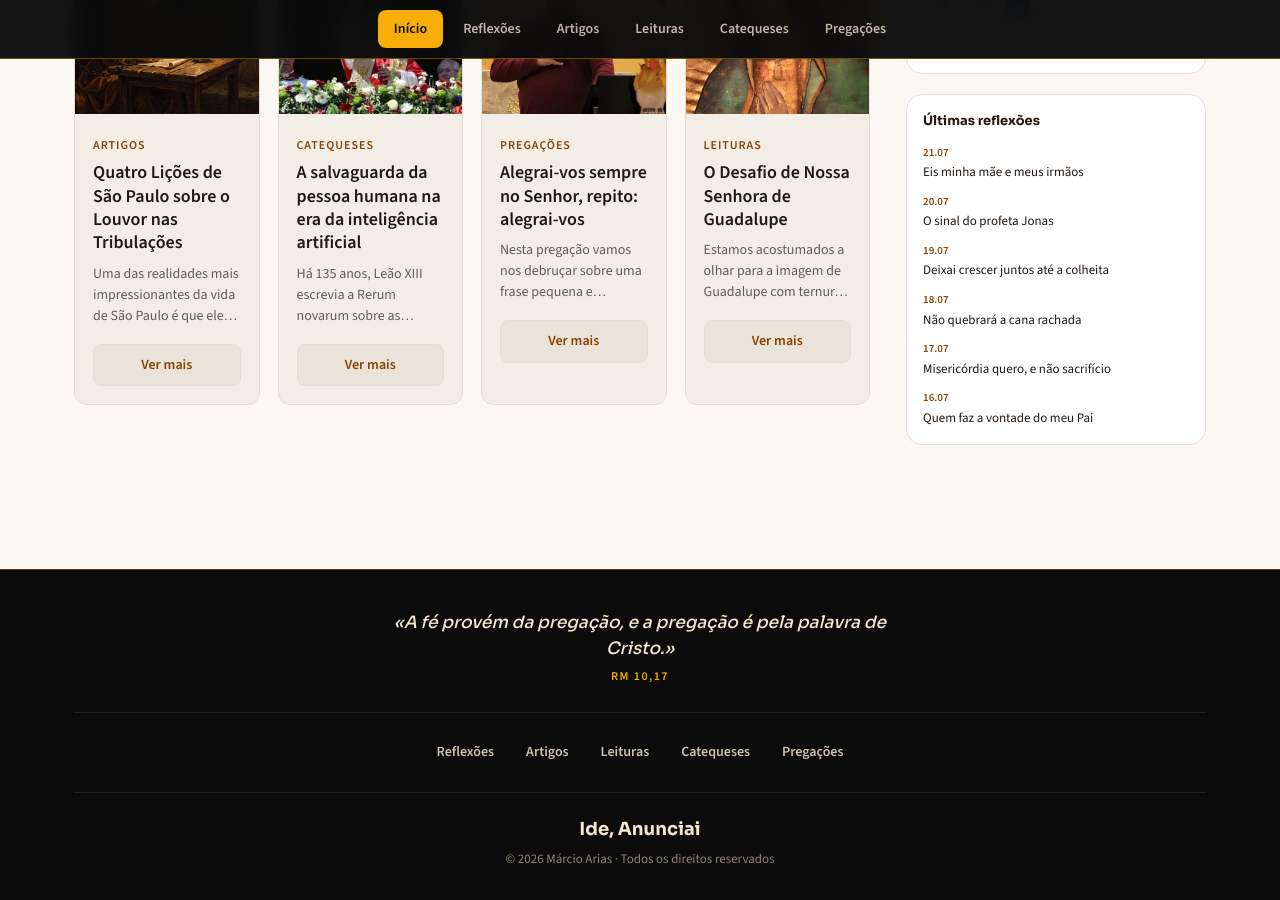
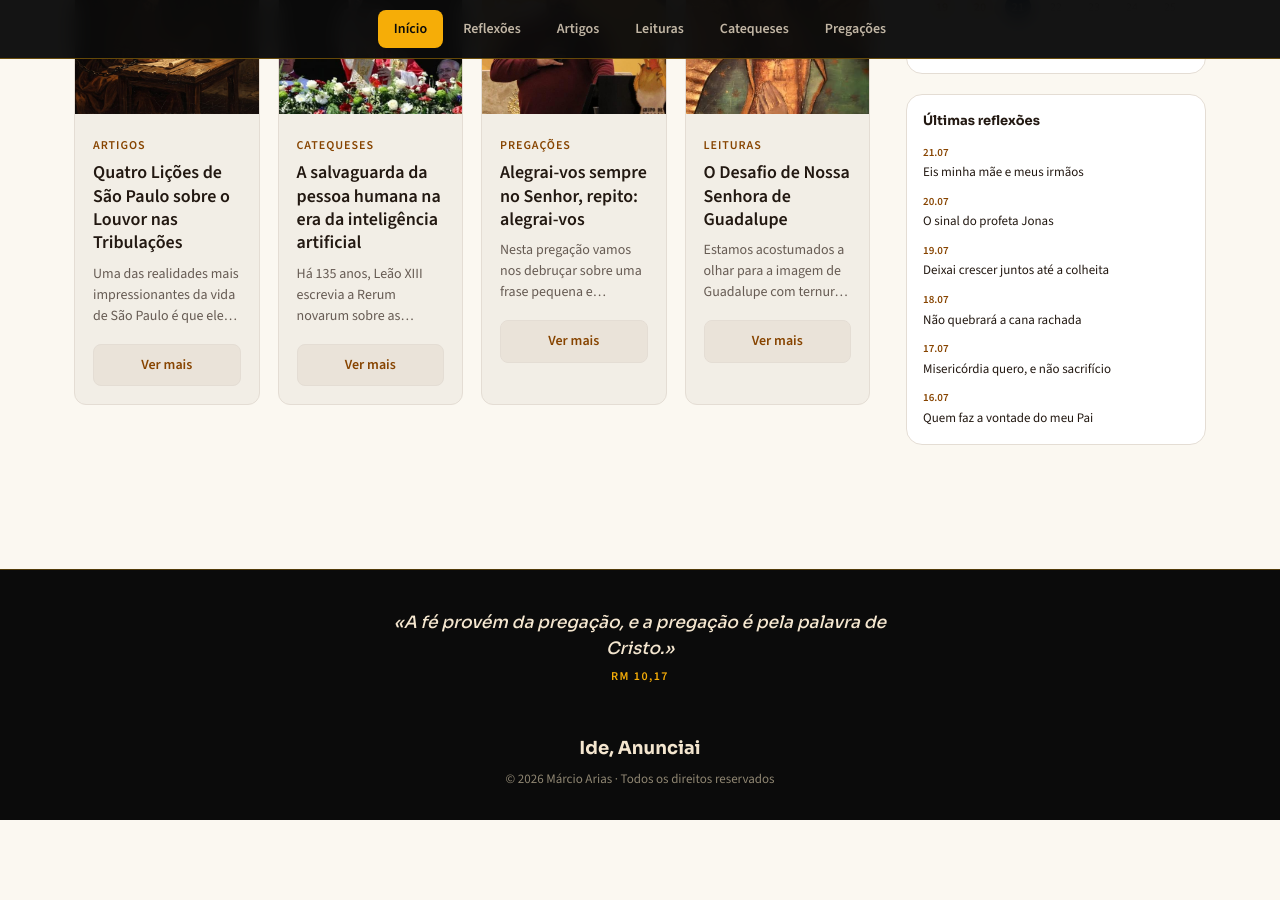
Before and after one commit to admariam/liturgiadiaria, a Jekyll site: the page built from index.html, in a window 1280 px wide and 900 px high, scrolled down 869 px. Built offline with Jekyll 4.4.1, drawn with Linux system fonts in a browser that asks for light colours; after the commit the page ends 1689 px from its top, so only the background shows below that.

Commit message:
Rodapé: remove o menu de seções

```diff
--- a/_layouts/default.html
+++ b/_layouts/default.html
@@ -26,7 +26,7 @@
   <link rel="preconnect" href="https://fonts.googleapis.com">
   <link rel="preconnect" href="https://fonts.gstatic.com" crossorigin>
   <link href="https://fonts.googleapis.com/css2?family=Sora:wght@500;600;700;800&family=Source+Sans+3:ital,wght@0,400;0,500;0,600;1,400&display=swap" rel="stylesheet">
-  <link rel="stylesheet" href="{{ '/assets/css/style.css' | relative_url }}?v=15">
+  <link rel="stylesheet" href="{{ '/assets/css/style.css' | relative_url }}?v=16">
 </head>
 <body>
   <a class="banner-topo" href="{{ '/' | relative_url }}" aria-label="{{ site.title }}">
@@ -94,13 +94,6 @@
         <p class="citacao">«A fé provém da pregação, e a pregação é pela palavra de Cristo.»</p>
         <p class="rubrica">Rm 10,17</p>
       </div>
-      <nav class="rodape-nav" aria-label="Seções">
-        <a href="{{ '/reflexoes/' | relative_url }}">Reflexões</a>
-        <a href="{{ '/artigos/' | relative_url }}">Artigos</a>
-        <a href="{{ '/leituras/' | relative_url }}">Leituras</a>
-        <a href="{{ '/catequeses/' | relative_url }}">Catequeses</a>
-        <a href="{{ '/pregacoes/' | relative_url }}">Pregações</a>
-      </nav>
       <div class="rodape-base">
         <span class="rodape-marca">Ide, Anunciai</span>
         <span class="rodape-dir">© 2026 Márcio Arias · Todos os direitos reservados</span>
```
